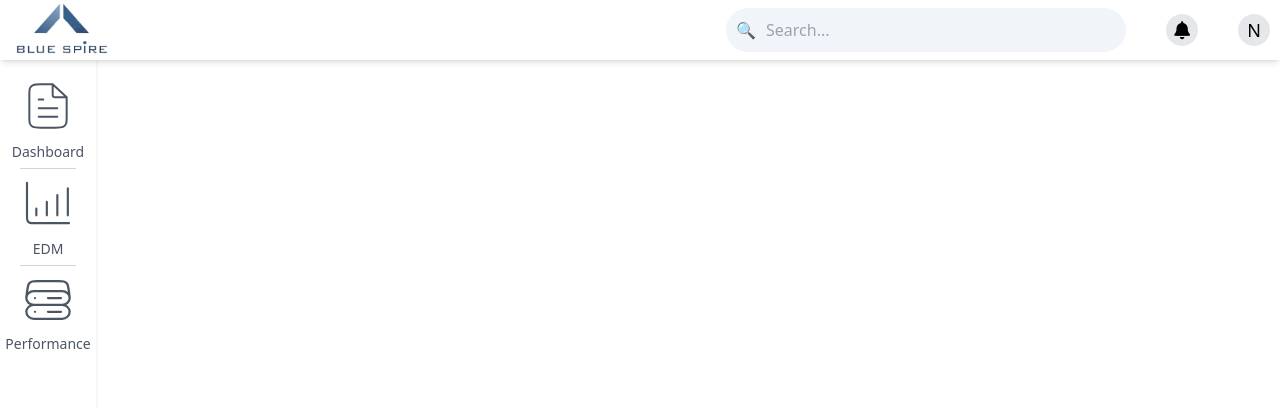
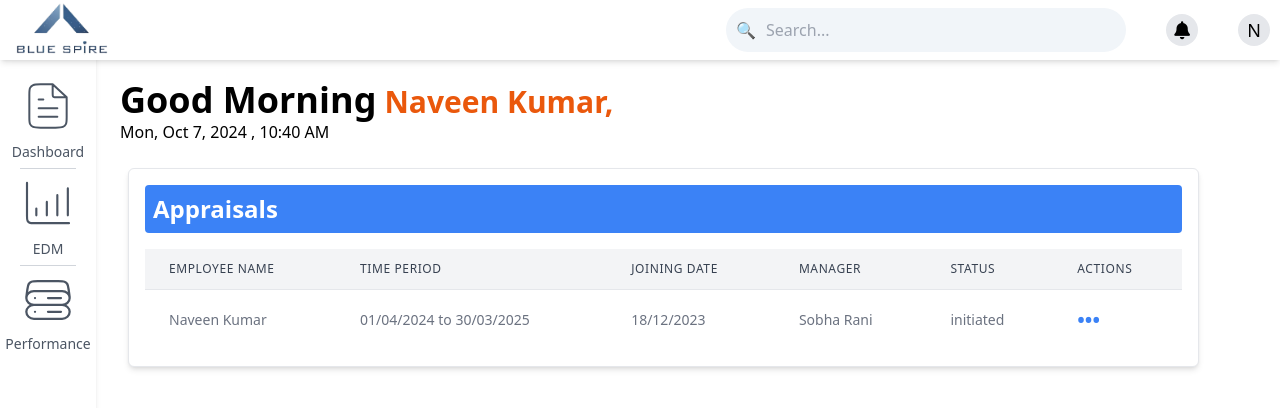
Before and after one commit to Shadowarcher0210/Appraisal_Portal, a React (Create React App) app in the folder Frontend/: page /employee-dashboard in a window 1280 px wide. Shown: the top 408 px of the page. Built offline with nearby package versions, Linux system fonts and the light colour scheme.

Commit message:
Added emp name and profile

```diff
--- a/Frontend/src/App.js
+++ b/Frontend/src/App.js
@@ -55,13 +55,14 @@ import Header from './components/Header.js';
 import Leftnavbar from './components/Leftnavbar.js';
 import PerformancePage from './components/employee/empPerformance.js';
 import Login from './components/Login.js';
-import empDashboard from './components/employee/empDashboard.js';
 import empDataManagement from './components/employee/empDataManagement.js';
 import empPerformance from './components/employee/empPerformance.js';
 import Profile from './components/Profile.js';
 import empView from './components/employee/empView.js';
 import ForgotPassword from './components/ForgotPassword.js';
 import ResetPassword from './components/ResetPassword.js';
+import Dashboard from './components/employee/empDashboard.js';
+import EmpView from './components/employee/empView.js';
 
 const App = () => {
   const location = useLocation();
@@ -90,8 +91,8 @@ const App = () => {
           <Route path="/empdata" element={<EmployeeDataManagement />} />
           <Route path="/performance" element={<PerformancePage />} />
           <Route path="/configure-appraisal-forms" element={<ConfigureAppraisalForms />} />
-          <Route path="/view" element={<empView />} />
-          <Route path="/employee-dashboard" element={<empDashboard />} />
+          <Route path="/view" element={<EmpView />} />
+          <Route path="/employee-dashboard" element={<Dashboard />} />
           <Route path="/employee-edm" element={<empDataManagement />} />
           <Route path="/employee-performance" element={<empPerformance />} />
         </Routes>
--- a/Frontend/src/components/Header.js
+++ b/Frontend/src/components/Header.js
@@ -79,7 +79,7 @@ const userInitial = username.charAt(0).toUpperCase();
             {userInitial}
           </button>
           {showUserDropdown && (
-            <div className="absolute top-full right-0 rounded-xl bg-white border border-gray-300 shadow-md z-10 w-[250px] mt-4">
+            <div className="absolute top-full right-0 rounded-md bg-white border border-gray-300 shadow-md z-10 w-[250px] mt-4">
               <div className='flex p-3'>
  <div className="w-8 ml-2 mr-4 space-y-2  h-8 rounded-full bg-gray-300  relative flex items-center justify-center">
             {profilePic ? (
@@ -101,8 +101,8 @@ const userInitial = username.charAt(0).toUpperCase();
                 <li className="p-3 text-base flex items-center cursor-pointer hover:bg-gray-200">
                   <i className="fas fa-lock mr-3.5"></i> Update Password
                 </li>
-                <li className="p-3 text-base text-center cursor-pointer hover:bg-blue-500 text-white bg-blue-400 rounded-md mt-2">
-                  <button className='border-1 bg-red-700 text-center rounded-md'>Logout</button>
+                <li className="p-2  m-1 mb-2 text-base text-center cursor-pointer hover:bg-blue-500 text-white bg-blue-400 rounded-md mt-2">
+                  <button className='border-1 text-center rounded-sm'>Logout</button>
 
                 </li>
               </ul>
--- a/Frontend/src/components/employee/empDashboard.js
+++ b/Frontend/src/components/employee/empDashboard.js
@@ -253,7 +253,7 @@ return 'Good Evening'
     }, []);
 
   const data = [
-    { timePeriod :'01/04/2024 to 30/03/2025', joiningDate:'18/12/2023', manager: 'Sobha Rani', status: 'initiated', actions:'initiated' },
+    { empName: "Naveen Kumar", timePeriod :'01/04/2024 to 30/03/2025', joiningDate:'18/12/2023', manager: 'Sobha Rani', status: 'initiated', actions:'initiated' },
 
   ];
 
@@ -286,11 +286,12 @@ navigate('/view')
      <br>
      </br>
 
-      <div className=" w-full  p-4 bg-white border shadow-md rounded-md ml-2 mr-4">
+      <div className=" w-11/12  p-4 bg-white border shadow-md rounded-md ml-4 mr-8">
         <h2 className="text-2xl font-bold text-white bg-blue-500 p-2 rounded mb-4">Appraisals</h2>
         <table className="min-w-full divide-y divide-gray-200">
           <thead className="bg-gray-100">
             <tr>
+            <th className="px-6 py-3 text-left text-xs font-medium text-gray-700 uppercase tracking-wider">Employee Name</th>
               <th className="px-6 py-3 text-left text-xs font-medium text-gray-700 uppercase tracking-wider">Time Period</th>
               <th className="px-6 py-3 text-left text-xs font-medium text-gray-700 uppercase tracking-wider">joining Date</th>
               <th className="px-6 py-3 text-left text-xs font-medium text-gray-700 uppercase tracking-wider">Manager</th>
@@ -301,11 +302,12 @@ navigate('/view')
           <tbody className="bg-white divide-y divide-gray-200">
             {data.map((item, index) => (
               <tr key={index} >
+                 <td className="px-6 py-4 whitespace-nowrap text-sm font-medium text-gray-500"onClick={handleViewPage}>{item.empName}</td>
                 <td className="px-6 py-4 whitespace-nowrap text-sm font-medium text-gray-500"onClick={handleViewPage}>{item.timePeriod}</td>
-                <td className="px-6 py-4 whitespace-nowrap text-sm text-gray-500"onClick={handleViewPage}>{item.joiningDate}</td>
-                <td className="px-6 py-4 whitespace-nowrap text-sm text-gray-500"onClick={handleViewPage}>{item.manager}</td>
-                <td className="px-6 py-4 whitespace-nowrap text-sm text-gray-500"onClick={handleViewPage}>{item.status}</td>
-                <td className="px-6 py-4 whitespace-nowrap text-sm text-blue-500 hover:text-blue-700 cursor-pointer">
+                <td className="px-6 py-4 whitespace-nowrap text-sm font-medium text-gray-500"onClick={handleViewPage}>{item.joiningDate}</td>
+                <td className="px-6 py-4 whitespace-nowrap text-sm font-medium text-gray-500"onClick={handleViewPage}>{item.manager}</td>
+                <td className="px-6 py-4 whitespace-nowrap text-sm font-medium text-gray-500"onClick={handleViewPage}>{item.status}</td>
+                <td className="px-6 py-4 whitespace-nowrap text-sm font-medium text-blue-500 hover:text-blue-700 cursor-pointer">
 
                   <ActionMenu
                     isOpen={openMenuIndex === index}
```
